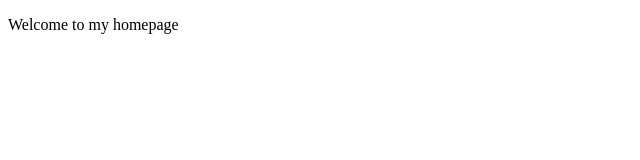
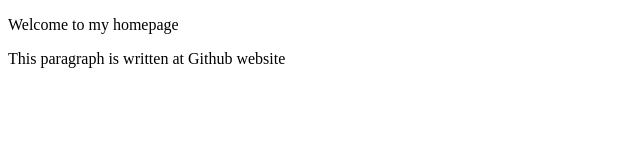
Before and after one commit to ShadowKJY/my-site, a plain HTML site: page index.html in a window 1280 px wide. Shown: the whole page, without its empty margins (0-640 px from the left). Drawn offline with Linux system fonts and the light colour scheme.

Commit message:
Modify the index.html at github website

```diff
--- a/index.html
+++ b/index.html
@@ -5,5 +5,6 @@
 </head>
 <body>
     <p>Welcome to my homepage</p>
+    <p>This paragraph is written at Github website</p>
 </body>
 </html>
```
